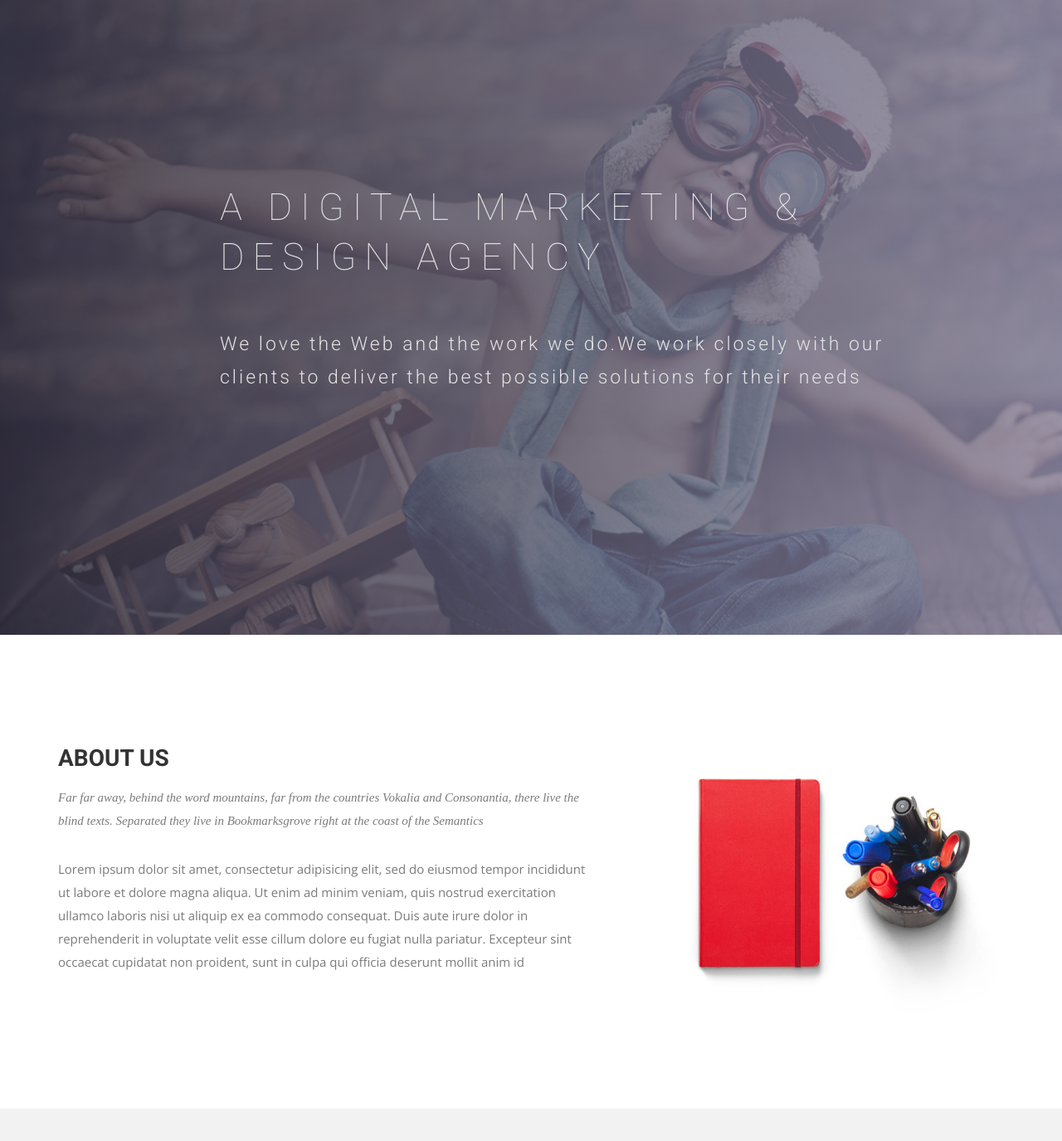
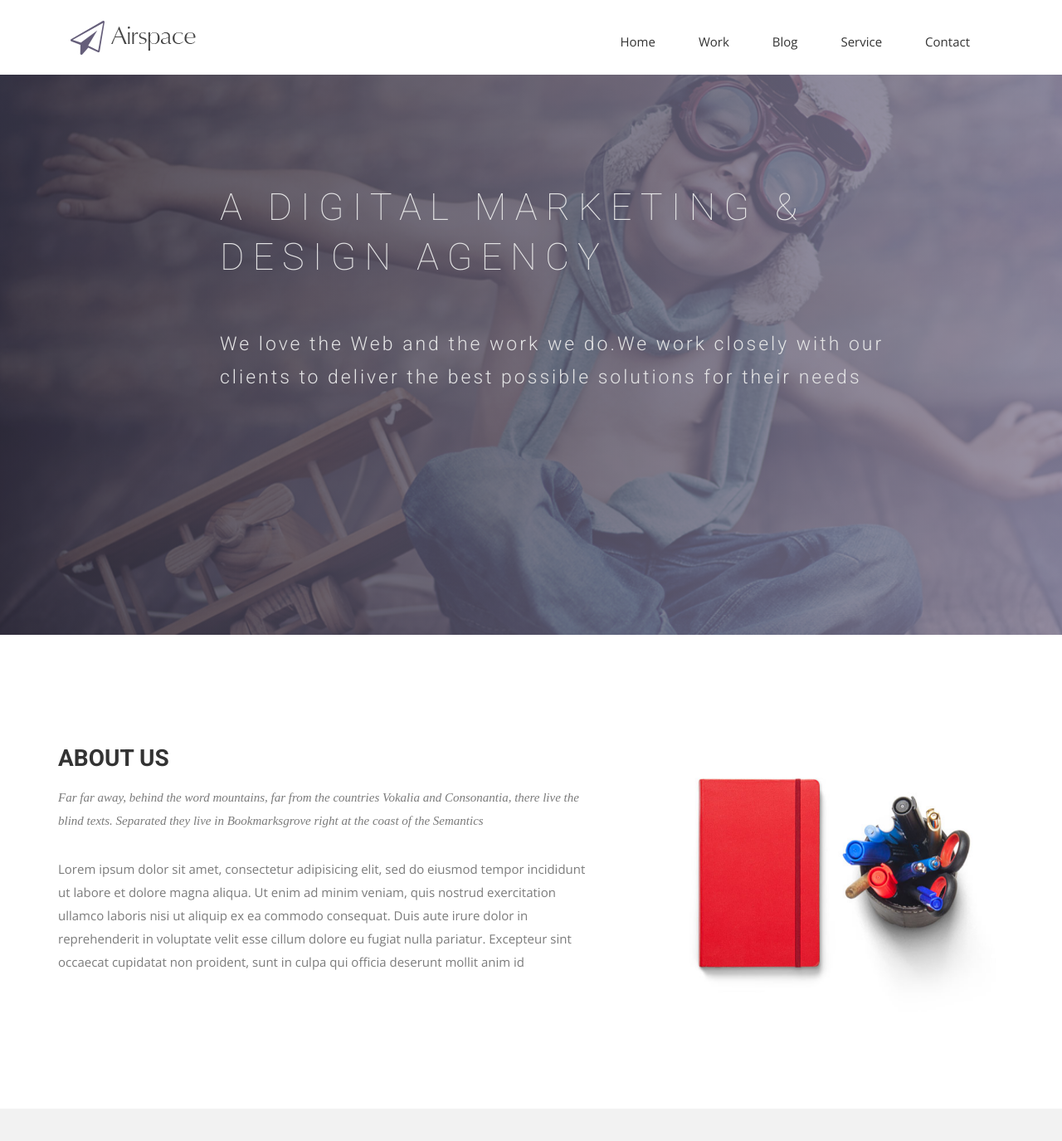
Before and after one commit to ldc84/.github.io, a Jekyll site: the page built from index.html, in a window 1280 px wide and 1400 px high. Shown: the top 1375 px of the window at 83% size. Built offline with Jekyll 4.4.1, drawn with Linux system fonts in a browser that asks for light colours; some web fonts are replaced.

Commit message:
head modify

```diff
--- a/css/airspace.css
+++ b/css/airspace.css
@@ -77,6 +77,7 @@ header {
     width:100%;
     background: #fff;
     padding: 20px 0;
+    z-index:999;
 }
 
 header .navbar {
```
